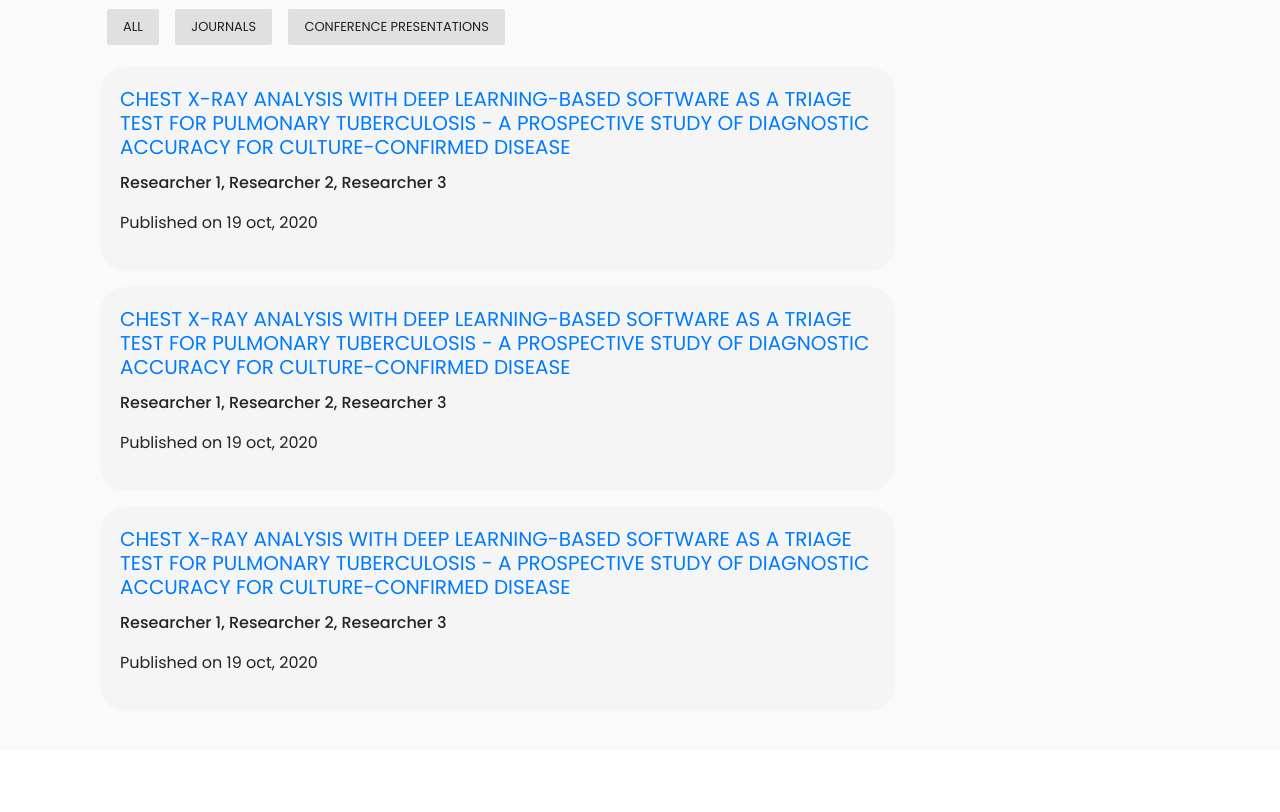
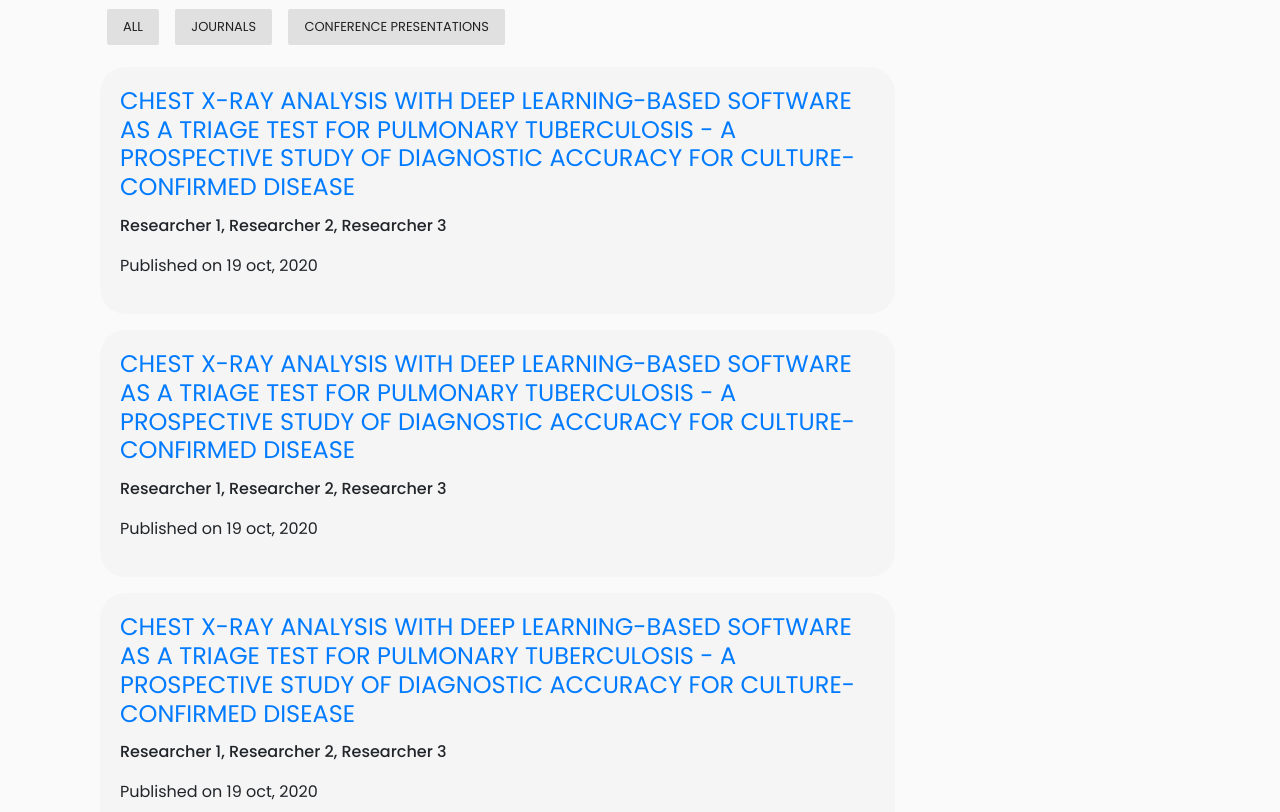
Before and after one commit to Debaprasad-dez/publication, a plain HTML site: page index.html in a window 1280 px wide. Shown: the part 133-945 px from the top of the page. Drawn offline with nearby package versions, Linux system fonts and the light colour scheme; a web font is replaced by a local one.

Commit message:
Update index.html

```diff
--- a/index.html
+++ b/index.html
@@ -188,8 +188,8 @@
                         <div class="card-body">
                           <a href="{{ post.url | prepend:site.baseurl }}">
 
-                            <h5 class="card-title">CHEST X-RAY ANALYSIS WITH DEEP LEARNING-BASED SOFTWARE AS A TRIAGE TEST FOR PULMONARY TUBERCULOSIS - A PROSPECTIVE STUDY OF DIAGNOSTIC ACCURACY FOR CULTURE-CONFIRMED DISEASE
-                            </h5>
+                            <h4 class="card-title">CHEST X-RAY ANALYSIS WITH DEEP LEARNING-BASED SOFTWARE AS A TRIAGE TEST FOR PULMONARY TUBERCULOSIS - A PROSPECTIVE STUDY OF DIAGNOSTIC ACCURACY FOR CULTURE-CONFIRMED DISEASE
+                            </h4>
                           </a>
                             <p><strong>Researcher 1, Researcher 2, Researcher 3</strong></p>
                             <p>Published on 19 oct, 2020
@@ -207,8 +207,8 @@
                         <div class="card-body">
                           <a href="{{ post.url | prepend:site.baseurl }}">
 
-                            <h5 class="card-title">CHEST X-RAY ANALYSIS WITH DEEP LEARNING-BASED SOFTWARE AS A TRIAGE TEST FOR PULMONARY TUBERCULOSIS - A PROSPECTIVE STUDY OF DIAGNOSTIC ACCURACY FOR CULTURE-CONFIRMED DISEASE
-                            </h5>
+                            <h4 class="card-title">CHEST X-RAY ANALYSIS WITH DEEP LEARNING-BASED SOFTWARE AS A TRIAGE TEST FOR PULMONARY TUBERCULOSIS - A PROSPECTIVE STUDY OF DIAGNOSTIC ACCURACY FOR CULTURE-CONFIRMED DISEASE
+                            </h4>
                           </a>
                             <p><strong>Researcher 1, Researcher 2, Researcher 3</strong></p>
                             <p>Published on 19 oct, 2020
@@ -226,8 +226,8 @@
                         <div class="card-body">
                           <a href="{{ post.url | prepend:site.baseurl }}">
 
-                            <h5 class="card-title">CHEST X-RAY ANALYSIS WITH DEEP LEARNING-BASED SOFTWARE AS A TRIAGE TEST FOR PULMONARY TUBERCULOSIS - A PROSPECTIVE STUDY OF DIAGNOSTIC ACCURACY FOR CULTURE-CONFIRMED DISEASE
-                            </h5>
+                            <h4 class="card-title">CHEST X-RAY ANALYSIS WITH DEEP LEARNING-BASED SOFTWARE AS A TRIAGE TEST FOR PULMONARY TUBERCULOSIS - A PROSPECTIVE STUDY OF DIAGNOSTIC ACCURACY FOR CULTURE-CONFIRMED DISEASE
+                            </h4>
                           </a>
                             <p><strong>Researcher 1, Researcher 2, Researcher 3</strong></p>
                             <p>Published on 19 oct, 2020
```
